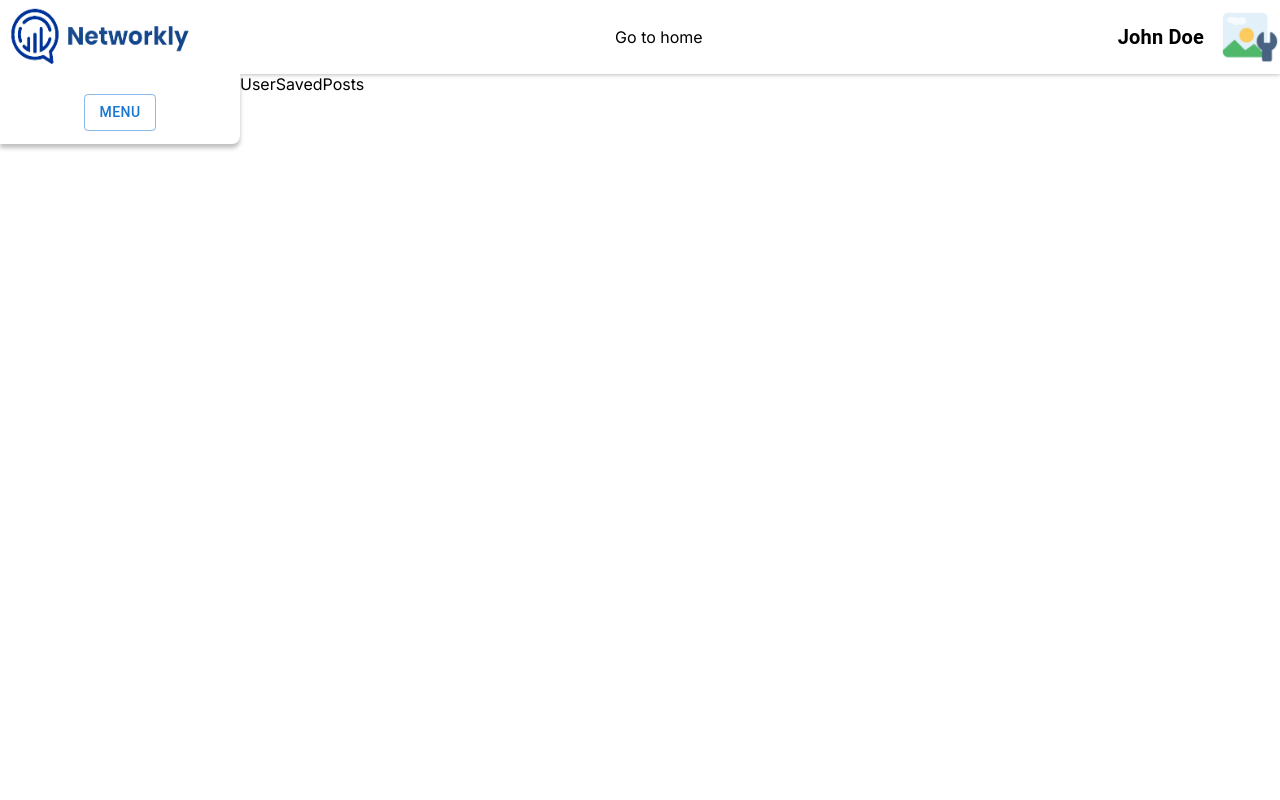
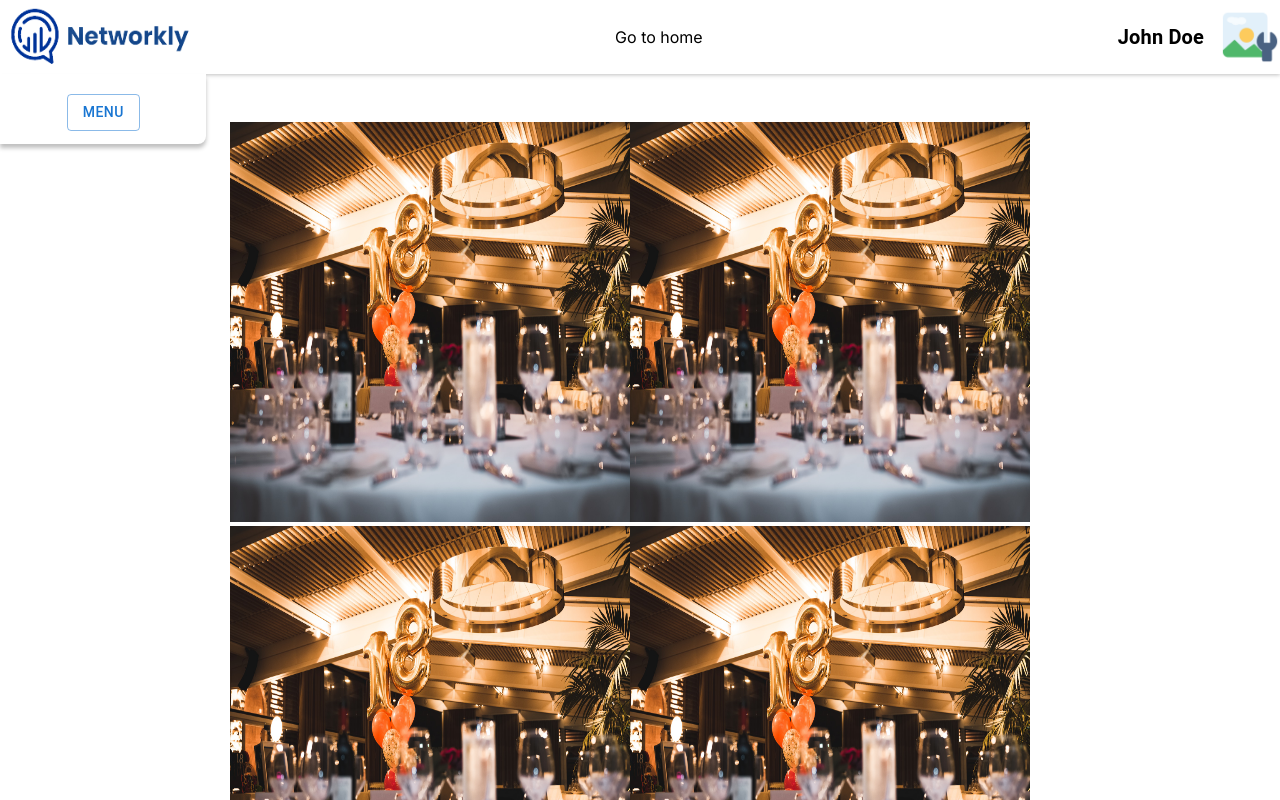
Before and after one commit to Dzenoo/Social-Media-App, a Next.js app: page /profile/userId in a window 1280 px wide. Shown: the top 800 px of the page. Built offline with nearby package versions, Linux system fonts and the light colour scheme.

Commit message:
Adding saved posts

```diff
--- a/app/(dashboard)/profile/[userId]/page.jsx
+++ b/app/(dashboard)/profile/[userId]/page.jsx
@@ -1,7 +1,26 @@
 "use client";
 
+import SavedPost from "@/components/Posts/SavedPost";
+import { Container, Grid, Typography } from "@mui/material";
+import classes from "../../../../css/Posts.module.css";
+
 const UserSavedPosts = () => {
-  return <div>UserSavedPosts</div>;
+  return (
+    <Container maxWidth="xl" className={classes.saved_posts_container}>
+      <SavedPost />
+      <SavedPost />
+      <SavedPost />
+      <SavedPost />
+      <SavedPost />
+      <SavedPost />
+      <SavedPost />
+      <SavedPost />
+      <SavedPost />
+      <SavedPost />
+      <SavedPost />
+      <SavedPost />
+    </Container>
+  );
 };
 
 export default UserSavedPosts;
--- /dev/null
+++ b/components/Posts/SavedPost.jsx
@@ -0,0 +1,14 @@
+"use client";
+
+import Image from "next/image";
+import Link from "next/link";
+
+const SavedPost = () => {
+  return (
+    <Link href="/">
+      <Image src="/images/exm.jpg" width={400} height={400} alt="savedpost" />
+    </Link>
+  );
+};
+
+export default SavedPost;
--- a/css/Posts.module.css
+++ b/css/Posts.module.css
@@ -127,3 +127,13 @@
   gap: 12px;
   align-items: center;
 }
+
+.saved_posts_container {
+  display: flex;
+  align-items: center;
+  justify-content: center;
+  flex-wrap: wrap;
+  gap: 1.2em;
+  width: 100%;
+  padding: 3em;
+}
```
